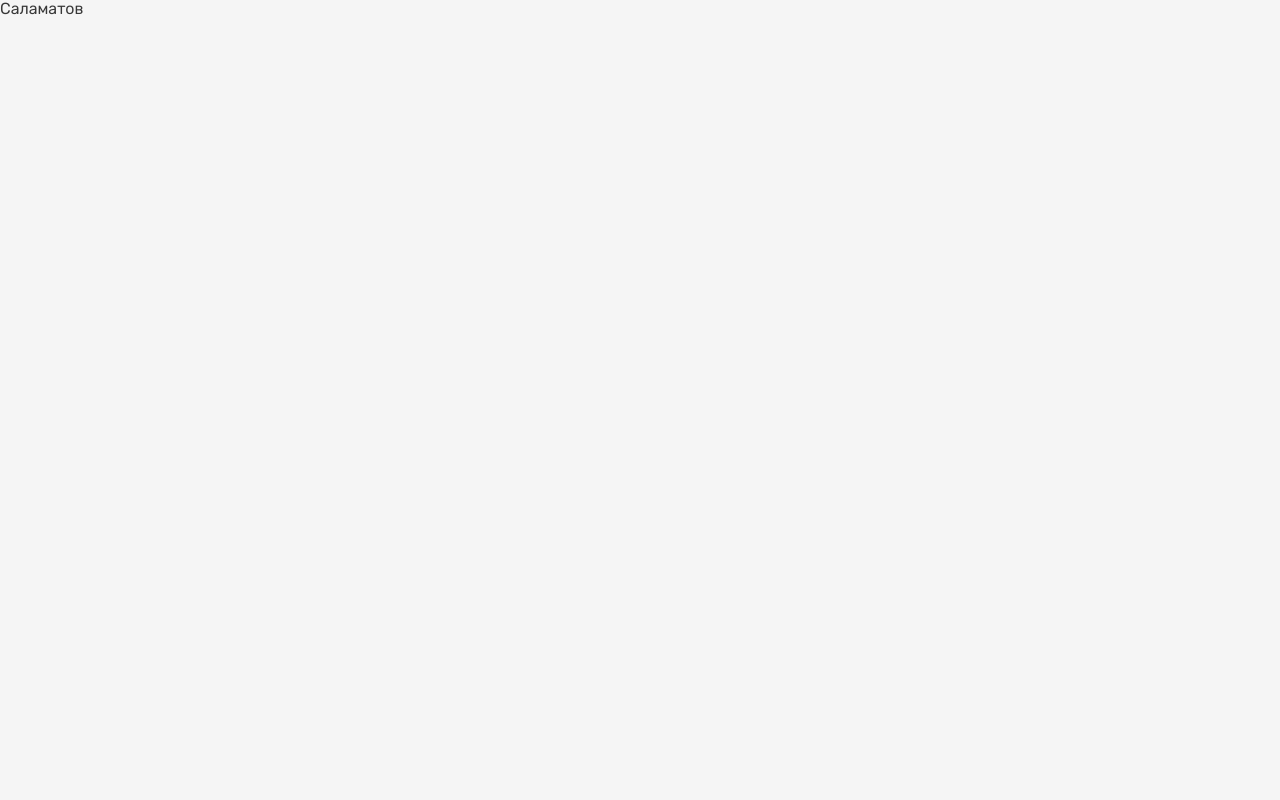
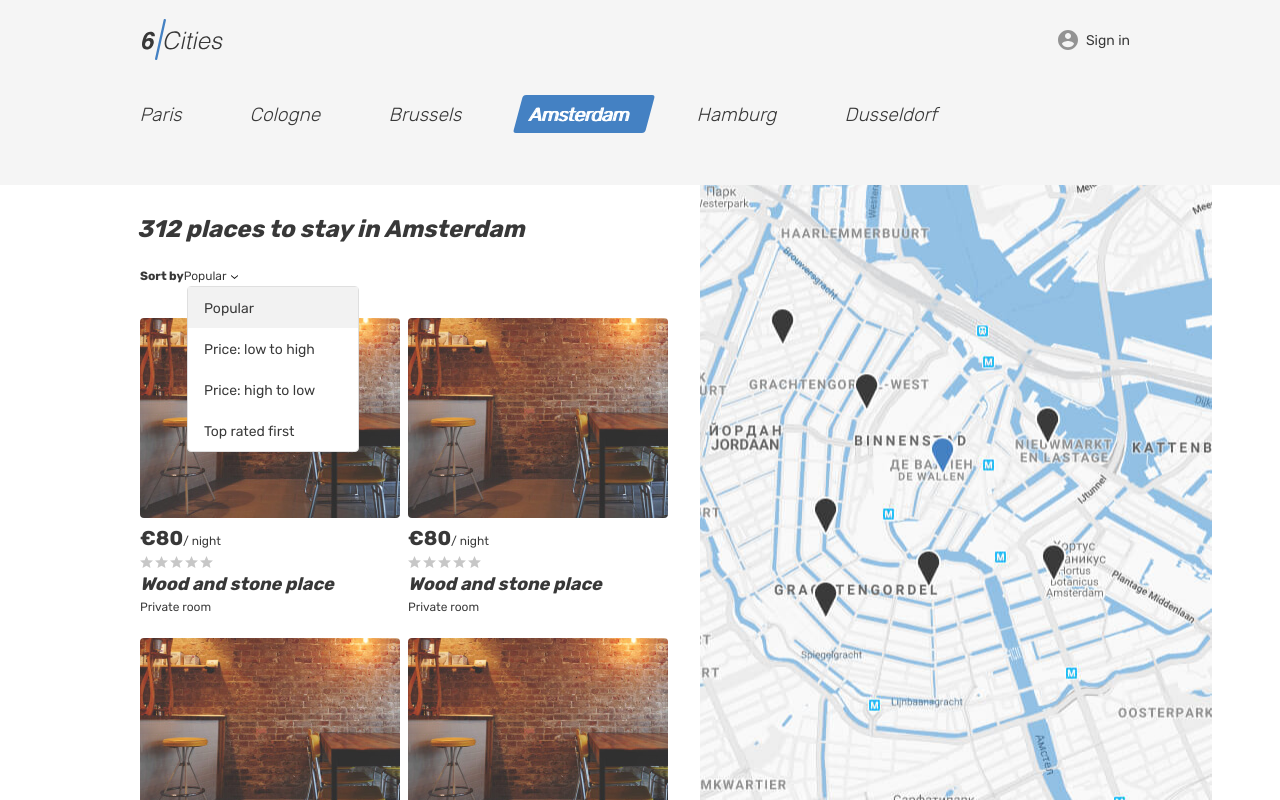
Before and after one commit to templton/1362031-six-cities-3, a React app: page / in a window 1280 px wide. Built offline with nearby package versions, Linux system fonts and the light colour scheme.

Commit message:
module2-task1 верстка для главной страницы

```diff
--- a/src/components/app/app.jsx
+++ b/src/components/app/app.jsx
@@ -1,12 +1,14 @@
 import React from "react";
+import Header from "../header/header.jsx";
 import Main from "../main/main.jsx";
 
-const App = (props) => {
-  // eslint-disable-next-line react/prop-types
-  const {surname} = props;
+const App = () => {
 
   return (
-    <Main surname={surname}/>
+    <div className="page page--gray page--main">
+      <Header/>
+      <Main/>
+    </div>
   );
 };
 
--- /dev/null
+++ b/src/components/article/article.jsx
@@ -0,0 +1,39 @@
+import React from "react";
+
+const Article = () => {
+  return (
+    <article className="cities__place-card place-card">
+      <div className="cities__image-wrapper place-card__image-wrapper">
+        <a href="#">
+          <img className="place-card__image" src="img/room.jpg" width="260" height="200" alt="Place image"/>
+        </a>
+      </div>
+      <div className="place-card__info">
+        <div className="place-card__price-wrapper">
+          <div className="place-card__price">
+            <b className="place-card__price-value">€80</b>
+            <span className="place-card__price-text">/&nbsp;night</span>
+          </div>
+          <button className="place-card__bookmark-button place-card__bookmark-button--active button" type="button">
+            <svg className="place-card__bookmark-icon" width="18" height="19">
+              <use xlinkHref="#icon-bookmark-active"></use>
+            </svg>
+            <span className="visually-hidden">In bookmarks</span>
+          </button>
+        </div>
+        <div className="place-card__rating rating">
+          <div className="place-card__stars rating__stars">
+            <span></span>
+            <span className="visually-hidden">Rating</span>
+          </div>
+        </div>
+        <h2 className="place-card__name">
+          <a href="#">Wood and stone place</a>
+        </h2>
+        <p className="place-card__type">Private room</p>
+      </div>
+    </article>
+  );
+};
+
+export default Article;
--- /dev/null
+++ b/src/components/cities/cities.jsx
@@ -0,0 +1,20 @@
+import React from "react";
+import Places from "../places/places.jsx";
+import Map from "../map/map.jsx";
+
+const Cities = () => {
+  return (
+    <div className="cities">
+      <div className="cities__places-container container">
+        <section className="cities__places places">
+          <Places/>
+        </section>
+        <div className="cities__right-section">
+          <Map/>
+        </div>
+      </div>
+    </div>
+  );
+};
+
+export default Cities;
--- /dev/null
+++ b/src/components/header/header.jsx
@@ -0,0 +1,32 @@
+import React from "react";
+
+const Header = () => {
+  return (
+    <React.Fragment>
+      <header className="header">
+        <div className="container">
+          <div className="header__wrapper">
+            <div className="header__left">
+              <a className="header__logo-link" href="main.html">
+                <img className="header__logo" src="img/logo.svg" alt="6 cities logo" width="81" height="41"/>
+              </a>
+            </div>
+            <nav className="header__nav">
+              <ul className="header__nav-list">
+                <li className="header__nav-item user">
+                  <a className="header__nav-link header__nav-link--profile" href="#">
+                    <div className="header__avatar-wrapper user__avatar-wrapper">
+                    </div>
+                    <span className="header__login">Sign in</span>
+                  </a>
+                </li>
+              </ul>
+            </nav>
+          </div>
+        </div>
+      </header>
+    </React.Fragment>
+  );
+};
+
+export default Header;
--- a/src/components/main/main.jsx
+++ b/src/components/main/main.jsx
@@ -1,11 +1,14 @@
 import React from "react";
+import Menu from "../menu/menu.jsx";
+import Cities from "../cities/cities.jsx";
 
-const Main = (props) => {
-  // eslint-disable-next-line react/prop-types
-  const {surname} = props;
-
+const Main = () => {
   return (
-    <div>{surname}</div>
+    <main className="page__main page__main--index">
+      <h1 className="visually-hidden">Cities</h1>
+      <Menu/>
+      <Cities/>
+    </main>
   );
 };
 
--- /dev/null
+++ b/src/components/map/map.jsx
@@ -0,0 +1,9 @@
+import React from "react";
+
+const Map = () => {
+  return (
+    <section className="cities__map map"></section>
+  );
+};
+
+export default Map;
--- /dev/null
+++ b/src/components/menu/menu.jsx
@@ -0,0 +1,46 @@
+import React from "react";
+
+const Menu = () => {
+  return (
+    <React.Fragment>
+      <div className="tabs">
+        <section className="locations container">
+          <ul className="locations__list tabs__list">
+            <li className="locations__item">
+              <a className="locations__item-link tabs__item" href="#">
+                <span>Paris</span>
+              </a>
+            </li>
+            <li className="locations__item">
+              <a className="locations__item-link tabs__item" href="#">
+                <span>Cologne</span>
+              </a>
+            </li>
+            <li className="locations__item">
+              <a className="locations__item-link tabs__item" href="#">
+                <span>Brussels</span>
+              </a>
+            </li>
+            <li className="locations__item">
+              <a className="locations__item-link tabs__item tabs__item--active">
+                <span>Amsterdam</span>
+              </a>
+            </li>
+            <li className="locations__item">
+              <a className="locations__item-link tabs__item" href="#">
+                <span>Hamburg</span>
+              </a>
+            </li>
+            <li className="locations__item">
+              <a className="locations__item-link tabs__item" href="#">
+                <span>Dusseldorf</span>
+              </a>
+            </li>
+          </ul>
+        </section>
+      </div>
+    </React.Fragment>
+  );
+};
+
+export default Menu;
--- /dev/null
+++ b/src/components/places/places.jsx
@@ -0,0 +1,36 @@
+import React from "react";
+import Article from "../article/article.jsx";
+
+const Places = () => {
+  return (
+    <React.Fragment>
+      <h2 className="visually-hidden">Places</h2>
+      <b className="places__found">312 places to stay in Amsterdam</b>
+      <form className="places__sorting" action="#" method="get">
+        <span className="places__sorting-caption">Sort by</span>
+        <span className="places__sorting-type" tabIndex="0">
+          Popular
+          <svg className="places__sorting-arrow" width="7" height="4">
+            <use xlinkHref="#icon-arrow-select"></use>
+          </svg>
+        </span>
+        <ul className="places__options places__options--custom places__options--opened">
+          <li className="places__option places__option--active" tabIndex="0">Popular</li>
+          <li className="places__option" tabIndex="0">Price: low to high</li>
+          <li className="places__option" tabIndex="0">Price: high to low</li>
+          <li className="places__option" tabIndex="0">Top rated first</li>
+        </ul>
+      </form>
+      <div className="cities__places-list places__list tabs__content">
+        <Article/>
+        <Article/>
+        <Article/>
+        <Article/>
+        <Article/>
+        <Article/>
+      </div>
+    </React.Fragment>
+  );
+};
+
+export default Places;
--- a/src/index.js
+++ b/src/index.js
@@ -2,11 +2,7 @@ import React from "react";
 import ReactDom from "react-dom";
 import App from "./components/app/app.jsx";
 
-const Settings = {
-  IDENTITY: `Саламатов`
-};
-
 ReactDom.render(
-    <App surname={Settings.IDENTITY}/>,
+    <App />,
     document.querySelector(`#root`)
 );
```
